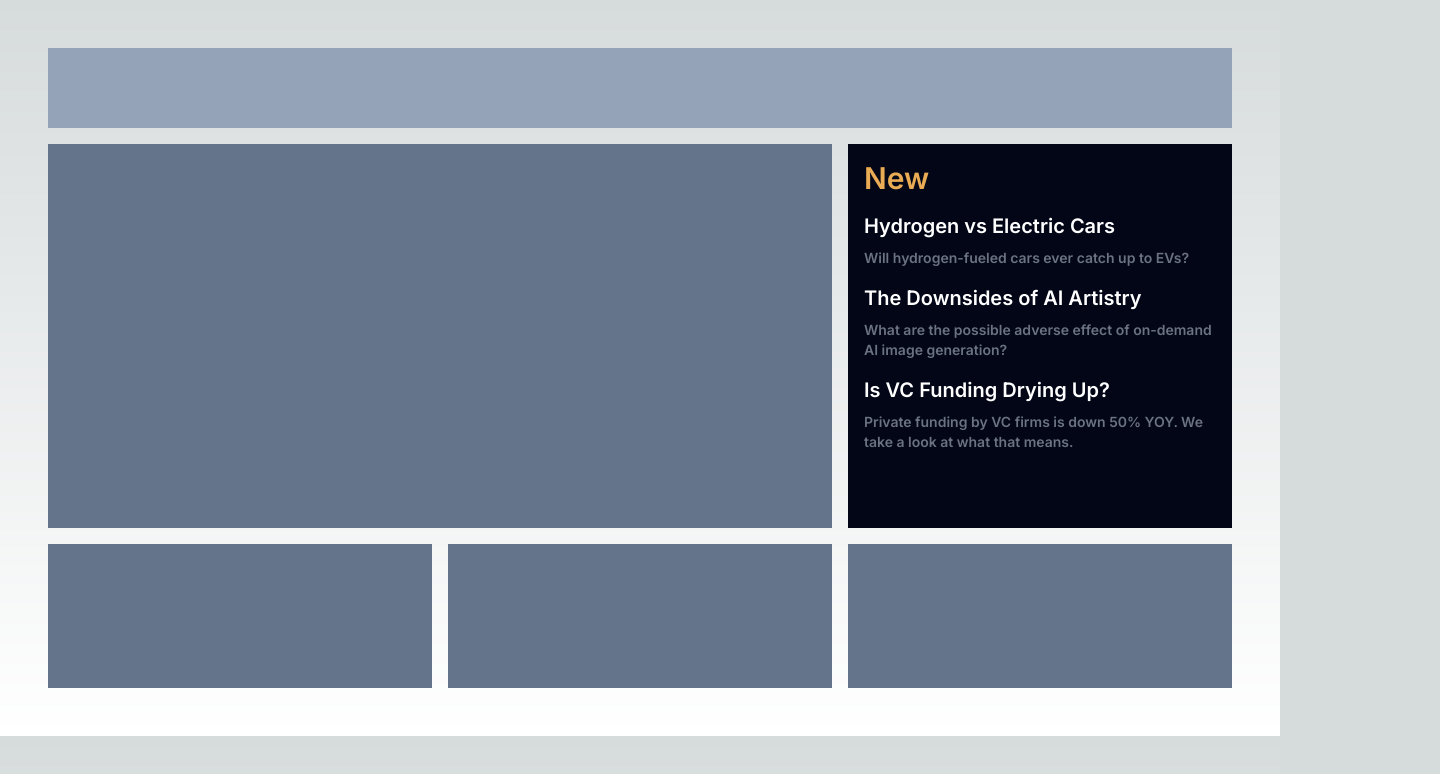
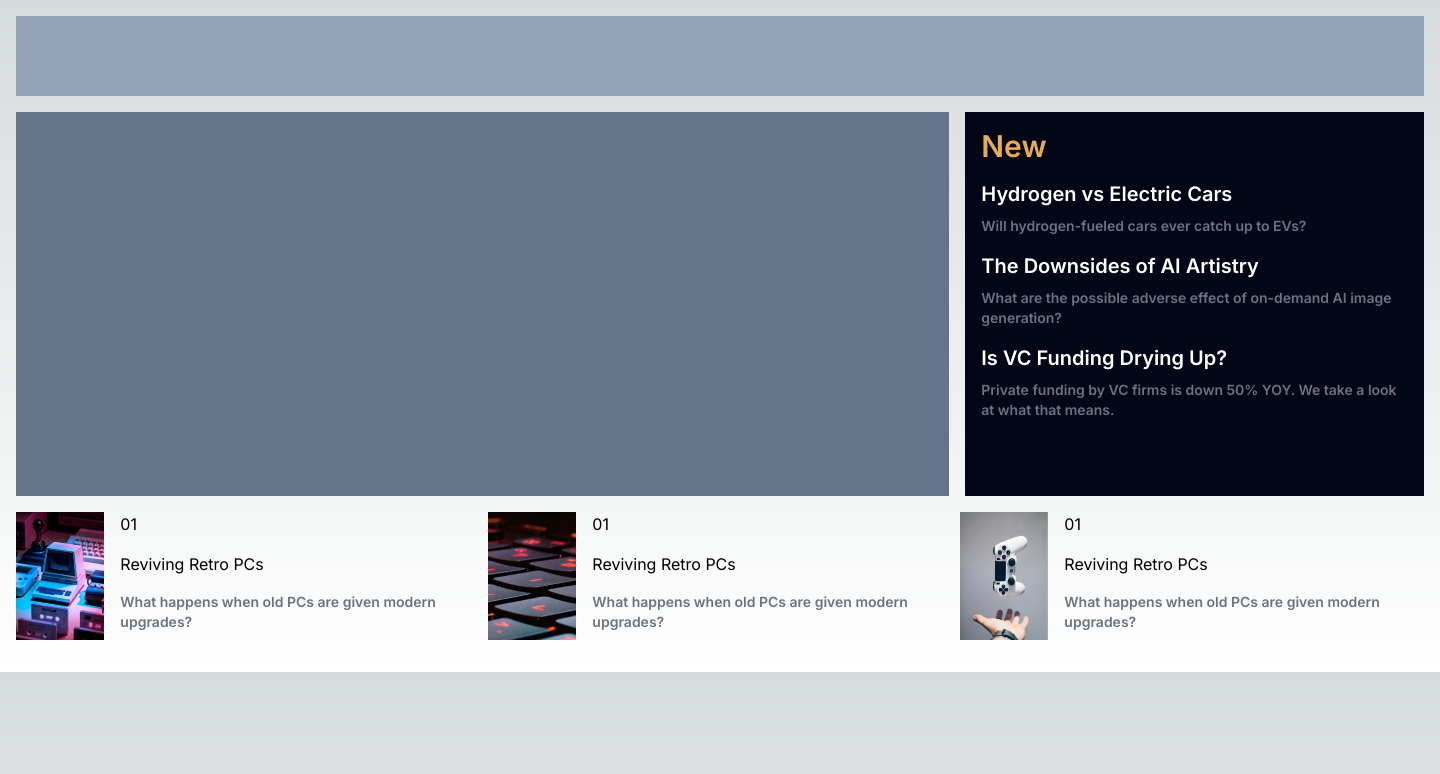
Before and after one commit to osmanyusufakkus/news-homepage-main, a Next.js app in the folder news-homepage/: page / in a window 1280 px wide. Shown: the top 774 px of the page, 1440 px wide, since content can reach past the window. Built offline with nearby package versions, Linux system fonts and the light colour scheme.

Commit message:
Arrenge with new components

```diff
--- a/news-homepage/src/app/page.tsx
+++ b/news-homepage/src/app/page.tsx
@@ -1,19 +1,18 @@
+import MostViewedContainer from "@/components/MostViewedContainer";
+import MostViewedNews from "@/components/MostViewedNews";
 import NewsContainer from "@/components/NewsContainer";
 
 
 export default function Home() {
   return (
-    <main className="p-12">
+    <main className="mx-auto p-4 w-[1440px]">
+
       <div className='w-full h-20 bg-slate-400'></div>
       <div className='grid grid-cols-12 gap-4 my-4'>
         <div className='col-span-12 md:col-span-8 w-100 h-96 bg-slate-500'></div>
-        <NewsContainer />
+        <NewsContainer/>
       </div>
-      <div className='grid grid-cols-12 gap-4' >
-        <div className='col-span-12 md:col-span-4 w-100 h-36 bg-slate-500'></div>
-        <div className='col-span-12 md:col-span-4 w-100 h-36 bg-slate-500'></div>
-        <div className='col-span-12 md:col-span-4 w-100 h-36 bg-slate-500'></div>
-      </div>
+        <MostViewedContainer/>
     </main>
   )
 }
```
